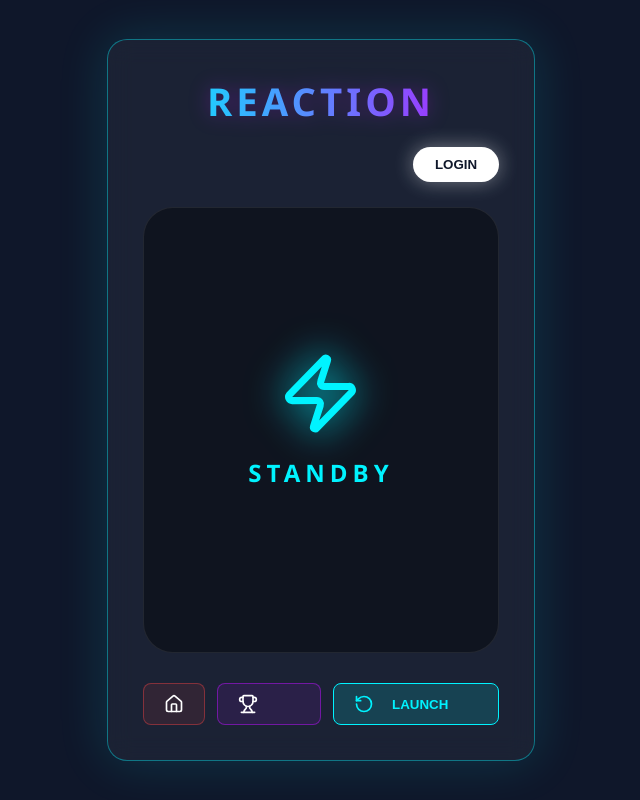
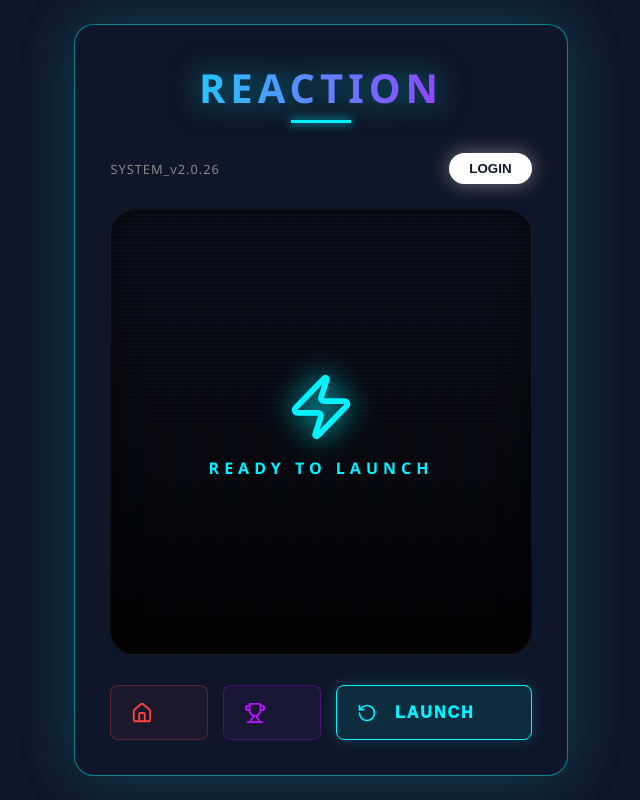
Before and after one commit to TanmayNileshShinde/react-nexus, a React (Vite) app: page /reaction in a window 1280 px wide. Shown: the whole page, without its empty margins (355-995 px from the left). Built offline with nearby package versions, Linux system fonts and the light colour scheme.

Commit message:
refined the ui of page 4

```diff
--- a/src/pages/ReactionGame.jsx
+++ b/src/pages/ReactionGame.jsx
@@ -28,7 +28,12 @@ const ReactionGame = () => {
       const userRef = doc(db, "users", result.user.uid);
       const docSnap = await getDoc(userRef);
       if (!docSnap.exists()) {
-        await setDoc(userRef, { displayName: result.user.displayName, photoURL: result.user.photoURL, best_reaction: null, total_xp: 0 }, { merge: true });
+        await setDoc(userRef, {
+            displayName: result.user.displayName,
+            photoURL: result.user.photoURL,
+            best_reaction: null,
+            total_xp: 0
+        }, { merge: true });
       } else {
         setBestTime(docSnap.data().best_reaction);
       }
@@ -91,118 +96,142 @@ const ReactionGame = () => {
   // --- UI COMPONENTS ---
   const Light = ({ active }) => (
     <div style={{
-      width: '60px', height: '60px', borderRadius: '50%',
-      backgroundColor: active ? '#ff0055' : 'rgba(255, 255, 255, 0.03)',
-      boxShadow: active ? '0 0 25px #ff0055, 0 0 50px #ff0055' : 'inset 0 0 10px rgba(0,0,0,0.8)',
-      border: active ? '2px solid #ff88aa' : '1px solid rgba(255, 255, 255, 0.1)',
-      transition: 'all 0.1s ease'
-    }} />
+      width: '60px',
+      height: '60px',
+      borderRadius: '50%',
+      backgroundColor: active ? '#ff0055' : 'rgba(255, 255, 255, 0.02)',
+      // Multiple shadows create the high-intensity glow effect
+      boxShadow: active
+        ? '0 0 20px #ff0055, 0 0 40px #ff0055, inset 0 0 10px #ff88aa'
+        : 'inset 0 0 15px rgba(0,0,0,0.9)',
+      border: active ? '2px solid #ff88aa' : '1px solid rgba(255, 255, 255, 0.05)',
+      transition: 'all 0.05s ease-out',
+      position: 'relative'
+    }}>
+        {active && <div style={{
+            position: 'absolute', top: '20%', left: '20%', width: '15px', height: '10px',
+            background: 'rgba(255,255,255,0.4)', borderRadius: '50%', filter: 'blur(2px)'
+        }} />}
+    </div>
   );
 
   return (
     <div className="glass-panel" style={{
-        width: '100%', maxWidth: '500px', minHeight: '650px',
+        width: '100%', maxWidth: '500px', minHeight: '680px',
         padding: '35px', position: 'relative', display: 'flex', flexDirection: 'column',
-        border: '1px solid rgba(0, 243, 255, 0.4)',
-        boxShadow: '0 0 50px rgba(0, 243, 255, 0.15)'
+        border: '1px solid rgba(0, 243, 255, 0.5)',
+        boxShadow: '0 0 60px rgba(0, 243, 255, 0.2)',
+        background: 'rgba(15, 23, 42, 0.85)'
     }}>
 
-      {/* TITLE SECTION */}
+      {/* GLOWING HEADER */}
+      <div style={{ textAlign: 'center', marginBottom: '25px' }}>
         <h2 style={{
-          textAlign: 'center',
-          fontSize: '2.4rem',
-          fontWeight: '950',
+            fontSize: '2.5rem',
+            fontWeight: '1000',
             background: 'linear-gradient(to right, #00f3ff, #bc13fe)',
             WebkitBackgroundClip: 'text',
             color: 'transparent',
             textTransform: 'uppercase',
-          letterSpacing: '4px',
-          margin: '0 0 20px 0',
-          filter: 'drop-shadow(0 0 10px rgba(188, 19, 254, 0.3))'
+            letterSpacing: '5px',
+            margin: 0,
+            filter: 'drop-shadow(0 0 15px rgba(0, 243, 255, 0.5))'
         }}>REACTION</h2>
+        <div style={{ width: '60px', height: '3px', background: '#00f3ff', margin: '5px auto', boxShadow: '0 0 10px #00f3ff' }}></div>
+      </div>
 
-      {/* USER PROFILE PILL */}
-      <div style={{ display: 'flex', justifyContent: 'flex-end', marginBottom: '25px' }}>
+      {/* TOP STATS BAR */}
+      <div style={{ display: 'flex', justifyContent: 'space-between', alignItems: 'center', marginBottom: '25px' }}>
+        <div style={{ fontSize: '0.8rem', color: '#888', letterSpacing: '1px' }}>SYSTEM_v2.0.26</div>
         {!user ? (
           <button onClick={handleLogin} style={{
-            background: 'white', color: '#0f172a', border: 'none', padding: '10px 22px',
-            borderRadius: '25px', fontWeight: '900', cursor: 'pointer',
+            background: 'white', color: '#0f172a', border: 'none', padding: '8px 20px',
+            borderRadius: '20px', fontWeight: '900', cursor: 'pointer',
             boxShadow: '0 0 20px rgba(255,255,255,0.4)'
           }}>LOGIN</button>
         ) : (
           <div style={{
-              background: 'rgba(15, 23, 42, 0.6)', padding: '8px 20px', borderRadius: '40px',
-              border: '1px solid #bc13fe', display: 'flex', alignItems: 'center', gap: '15px',
-              boxShadow: '0 0 15px rgba(188, 19, 254, 0.2)'
+              background: 'rgba(255, 255, 255, 0.05)', padding: '5px 15px', borderRadius: '30px',
+              border: '1px solid #bc13fe', display: 'flex', alignItems: 'center', gap: '12px',
+              boxShadow: '0 0 10px rgba(188, 19, 254, 0.2)'
           }}>
              <div style={{ textAlign: 'right' }}>
-                <div style={{ fontSize: '0.85rem', fontWeight: 'bold', color: 'white' }}>{user.displayName}</div>
-                <div style={{ fontSize: '0.75rem', color: '#00f3ff', fontWeight: '800' }}>{bestTime ? `${bestTime}MS` : '---'}</div>
+                <div style={{ fontSize: '0.8rem', fontWeight: 'bold', color: 'white' }}>{user.displayName.split(' ')[0]}</div>
+                <div style={{ fontSize: '0.7rem', color: '#00f3ff', fontWeight: '900' }}>BEST: {bestTime || '---'}</div>
              </div>
-             <img src={user.photoURL} alt="User" referrerPolicy="no-referrer" style={{ width: 38, height: 38, borderRadius: '50%', border: '2px solid #00f3ff' }}/>
+             <img src={user.photoURL} alt="User" referrerPolicy="no-referrer" style={{ width: 32, height: 32, borderRadius: '50%', border: '2px solid #00f3ff' }}/>
           </div>
         )}
       </div>
 
-      {/* MAIN GAME CONSOLE */}
+      {/* THE MAIN CONSOLE */}
       <div onClick={handleReaction} style={{
           flex: 1,
-          background: 'rgba(0, 0, 0, 0.4)',
-          borderRadius: '30px',
+          background: 'linear-gradient(180deg, #0a0f1e 0%, #000 100%)',
+          borderRadius: '25px',
           display: 'flex',
           flexDirection: 'column',
           alignItems: 'center',
           justifyContent: 'center',
           cursor: 'pointer',
-          border: '1px solid rgba(255, 255, 255, 0.08)',
+          border: '1px solid rgba(255, 255, 255, 0.05)',
           position: 'relative',
-          overflow: 'hidden'
+          overflow: 'hidden',
+          boxShadow: 'inset 0 0 30px rgba(0,0,0,0.8)'
       }}>
+        {/* SCANLINE OVERLAY EFFECT */}
+        <div style={{
+            position: 'absolute', top: 0, left: 0, width: '100%', height: '100%',
+            background: 'linear-gradient(rgba(18, 16, 16, 0) 50%, rgba(0, 0, 0, 0.25) 50%), linear-gradient(90deg, rgba(255, 0, 0, 0.06), rgba(0, 255, 0, 0.02), rgba(0, 0, 255, 0.06))',
+            backgroundSize: '100% 4px, 3px 100%', pointerEvents: 'none', zIndex: 1
+        }}></div>
+
         {view === 'game' ? (
-          <>
+          <div style={{ zIndex: 2 }}>
             {gameState === 'idle' && (
-              <div style={{ textAlign: 'center', animation: 'pulse 2s infinite' }}>
-                <Zap size={85} color="#00f3ff" style={{ filter: 'drop-shadow(0 0 20px #00f3ff)' }} />
-                <h2 style={{ color: '#00f3ff', letterSpacing: '5px', marginTop: '15px' }}>STANDBY</h2>
+              <div style={{ textAlign: 'center' }}>
+                <Zap size={70} color="#00f3ff" style={{ filter: 'drop-shadow(0 0 15px #00f3ff)', animation: 'pulse 1.5s infinite' }} />
+                <h2 style={{ color: '#00f3ff', letterSpacing: '5px', marginTop: '10px', fontSize: '1rem' }}>READY TO LAUNCH</h2>
               </div>
             )}
             {(gameState === 'counting' || gameState === 'ready' || gameState === 'foul') && (
-              <div style={{ display: 'flex', gap: '12px' }}>
+              <div style={{ display: 'flex', gap: '10px' }}>
                 {[1,2,3,4,5].map(i => <Light key={i} active={lights >= i} />)}
               </div>
             )}
             {gameState === 'ready' && (
-                <h1 style={{ color: '#00ff88', fontSize: '5rem', fontWeight: '950', textShadow: '0 0 40px #00ff88' }}>GO!</h1>
+                <h1 style={{ color: '#00ff88', fontSize: '6rem', fontWeight: '1000', textShadow: '0 0 40px #00ff88', margin: 0 }}>GO!</h1>
             )}
             {gameState === 'foul' && (
                 <div style={{ textAlign: 'center' }}>
-                    <AlertCircle size={70} color="#ff4444" style={{ filter: 'drop-shadow(0 0 15px #ff4444)' }} />
-                    <h2 style={{ color: '#ff4444', letterSpacing: '2px' }}>FALSE START</h2>
+                    <AlertCircle size={70} color="#ff4444" style={{ filter: 'drop-shadow(0 0 20px #ff4444)' }} />
+                    <h1 style={{ color: '#ff4444', letterSpacing: '2px', margin: '10px 0 0 0' }}>FOUL</h1>
                 </div>
             )}
             {gameState === 'result' && (
               <div style={{ textAlign: 'center' }}>
-                <div style={{ fontSize: '1.2rem', opacity: 0.5, letterSpacing: '3px' }}>REACTION</div>
+                <div style={{ fontSize: '1rem', opacity: 0.5, letterSpacing: '4px' }}>REACTION_TIME</div>
                 <div style={{
-                    fontSize: '6rem',
+                    fontSize: '7rem',
                     fontWeight: '1000',
+                    lineHeight: '1',
                     color: resultTime < 300 ? '#00ff88' : 'white',
-                    textShadow: resultTime < 300 ? '0 0 50px rgba(0,255,136,0.5)' : 'none'
-                }}>{resultTime}<span style={{ fontSize: '2rem' }}>ms</span></div>
+                    textShadow: resultTime < 300 ? '0 0 50px rgba(0,255,136,0.6)' : 'none'
+                }}>{resultTime}<span style={{ fontSize: '1.5rem', marginLeft: '5px' }}>MS</span></div>
               </div>
             )}
-          </>
+          </div>
         ) : (
           /* LEADERBOARD UI */
-          <div style={{ width: '100%', padding: '20px', height: '100%', overflowY: 'auto' }}>
-            <h3 style={{ color: '#ffcc00', textAlign: 'center', letterSpacing: '3px', marginBottom: '20px' }}>HALL OF FAME</h3>
+          <div style={{ width: '100%', padding: '25px', zIndex: 2, height: '100%', overflowY: 'auto' }}>
+            <h3 style={{ color: '#ffcc00', textAlign: 'center', letterSpacing: '5px', fontSize: '0.9rem', marginBottom: '20px' }}>RANKING_DATA</h3>
             {leaderboard.map((u, i) => (
               <div key={i} style={{
-                  display: 'flex', justifyContent: 'space-between', padding: '15px',
-                  background: 'rgba(255,255,255,0.04)', marginBottom: '8px', borderRadius: '15px',
+                  display: 'flex', justifyContent: 'space-between', padding: '12px 18px',
+                  background: 'rgba(255,255,255,0.03)', marginBottom: '10px', borderRadius: '12px',
                   border: '1px solid rgba(255,255,255,0.05)'
               }}>
-                <span style={{ fontWeight: '800' }}><span style={{ color: '#ffcc00' }}>#{i+1}</span> {u.displayName}</span>
+                <span style={{ fontWeight: '800', fontSize: '0.9rem' }}><span style={{ color: '#ffcc00' }}>{i+1}</span> {u.displayName.toUpperCase()}</span>
                 <span style={{ color: '#00f3ff', fontWeight: '900' }}>{u.best_reaction}ms</span>
               </div>
             ))}
@@ -210,25 +239,29 @@ const ReactionGame = () => {
         )}
       </div>
 
-      {/* BOTTOM CONTROL BAR */}
-      <div style={{ display: 'flex', gap: '12px', marginTop: '30px' }}>
-        <Link to="/" style={{ flex: 1, textDecoration: 'none' }}>
-            <button className={styles.button} style={{ width: '100%', background: 'rgba(255, 68, 68, 0.1)', border: '1px solid rgba(255, 68, 68, 0.4)' }}>
-                <Home size={20}/>
+      {/* DYNAMIC ACTION BAR */}
+      <div style={{ display: 'grid', gridTemplateColumns: '1fr 1fr 2fr', gap: '15px', marginTop: '30px' }}>
+        <Link to="/" style={{ textDecoration: 'none' }}>
+            <button className={styles.button} style={{
+                width: '100%', height: '55px', background: 'rgba(255, 68, 68, 0.05)', border: '1px solid rgba(255, 68, 68, 0.3)'
+            }}>
+                <Home size={22} color="#ff4444" />
             </button>
         </Link>
 
         <button className={styles.button} onClick={fetchLeaderboard} style={{
-            flex: 1, background: 'rgba(188, 19, 254, 0.1)', border: '1px solid rgba(188, 19, 254, 0.5)'
+            height: '55px', background: 'rgba(188, 19, 254, 0.05)', border: '1px solid rgba(188, 19, 254, 0.3)'
         }}>
-            {view === 'game' ? <><Trophy size={20}/></> : <><ArrowLeft size={20}/></>}
+            {view === 'game' ? <Trophy size={22} color="#bc13fe"/> : <ArrowLeft size={22} color="#bc13fe"/>}
         </button>
 
         <button className={styles.button} onClick={startSequence} style={{
-            flex: 2, background: 'rgba(0, 243, 255, 0.15)', border: '1px solid #00f3ff', color: '#00f3ff', fontWeight: '900'
+            height: '55px', background: 'rgba(0, 243, 255, 0.1)', border: '1px solid #00f3ff',
+            color: '#00f3ff', fontWeight: '1000', fontSize: '1rem', letterSpacing: '2px',
+            boxShadow: '0 0 15px rgba(0, 243, 255, 0.2)'
         }}>
             <RotateCcw size={20} style={{ marginRight: '10px' }}/>
-            {gameState === 'idle' ? 'LAUNCH' : 'RE-RUN'}
+            {gameState === 'idle' ? 'LAUNCH' : 'RESTART'}
         </button>
       </div>
 
```
Lines whose indentation alone changed are shown as unchanged.
